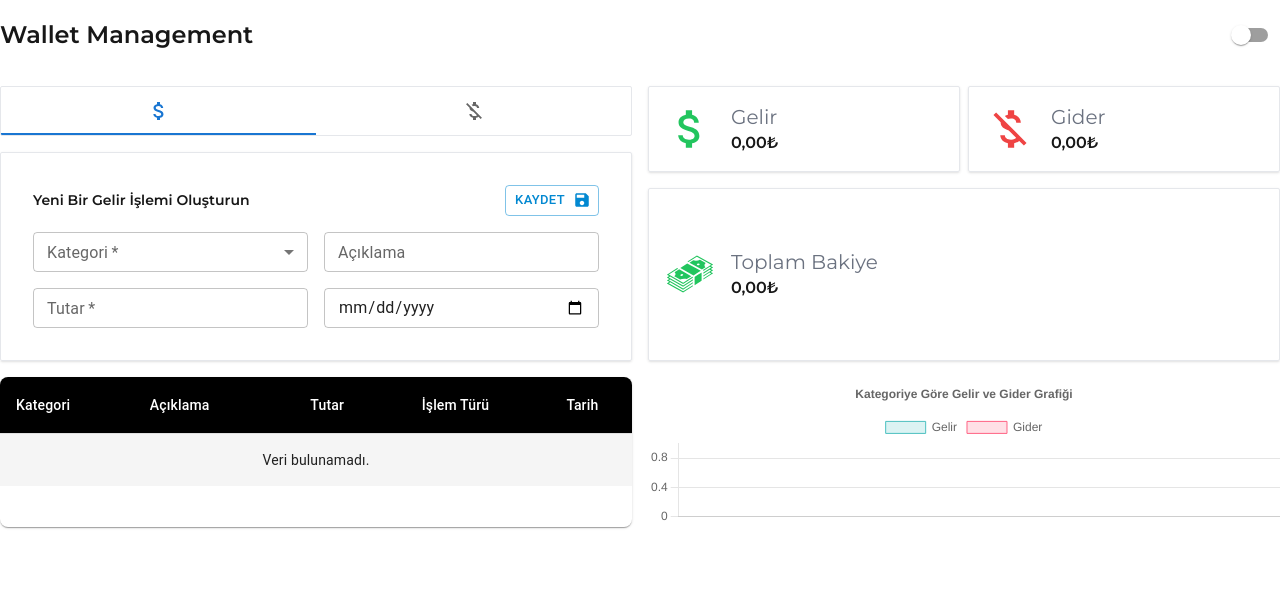
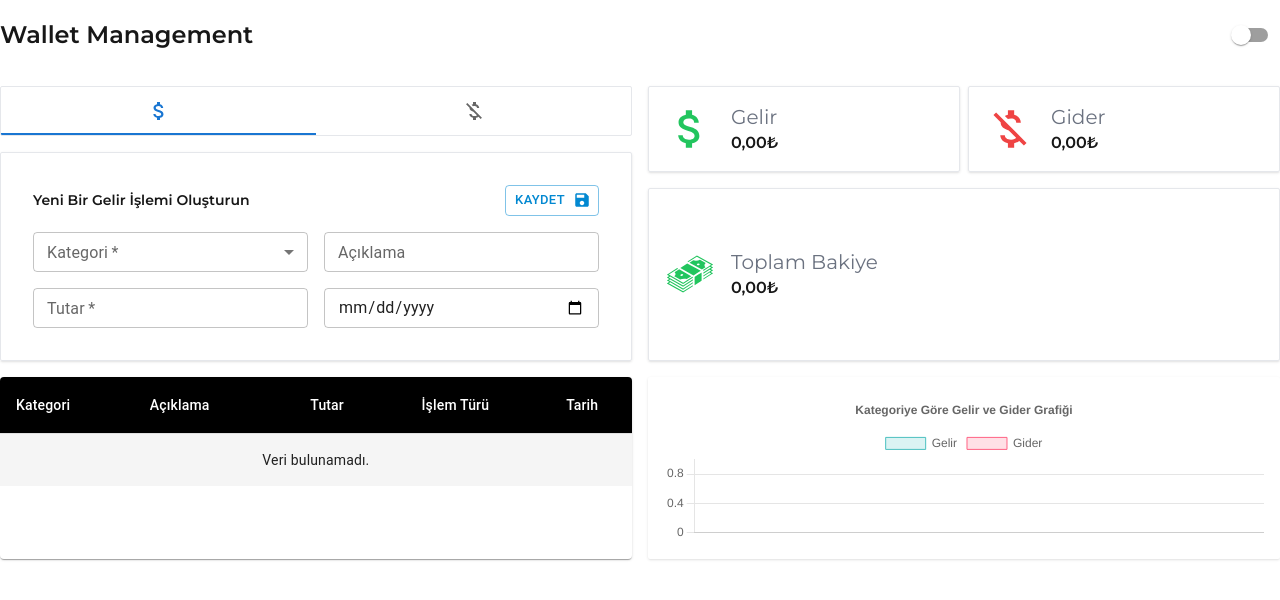
Before and after one commit to emirhancopoglu/walletManagement, a Next.js app: page / in a window 1280 px wide. Shown: the top 600 px of the page. Built offline with nearby package versions, Linux system fonts and the light colour scheme; what @mui/material-nextjs would draw is missing.

Commit message:
small css touch

```diff
--- a/src/components/chart/chart.jsx
+++ b/src/components/chart/chart.jsx
@@ -22,7 +22,7 @@ ChartJS.register(
 );
 
 export default function Chart() {
-  const { transactionData } = useTransaction(); // Transaction verilerini alıyoruz
+  const { transactionData } = useTransaction();
   const [chartData, setChartData] = useState({
     labels: [],
     datasets: [],
@@ -75,7 +75,7 @@ export default function Chart() {
   }, [transactionData]);
 
   return (
-    <div className="container mx-auto w-1/2 max-md:w-full">
+    <div className="container mx-auto w-1/2 max-md:w-full shadow rounded-sm px-4 py-4">
       <Bar
         data={chartData}
         options={{
--- a/src/components/theme-changer/themeChanger.jsx
+++ b/src/components/theme-changer/themeChanger.jsx
@@ -4,10 +4,10 @@ import { Switch } from "@mui/material";
 import { useThemeContext } from "@/context/theme/themeContext";
 
 const ThemeChanger = () => {
-  const { theme, setTheme } = useThemeContext(); // Tema verisini alıyoruz
+  const { theme, setTheme } = useThemeContext();
 
   const toggleTheme = () => {
-    setTheme(theme === "dark" ? "light" : "dark"); // Tema değiştirme
+    setTheme(theme === "dark" ? "light" : "dark");
   };
 
   return (
--- a/src/components/transaction-table/transactionTable.jsx
+++ b/src/components/transaction-table/transactionTable.jsx
@@ -71,7 +71,6 @@ export default function TransactionTable() {
           component={Paper}
           sx={{
             width: { xs: "100%", sm: "100%", md: "50%" },
-            borderRadius: "0.5rem",
           }}
           className="rounded-full max-md:w-full"
         >
```
